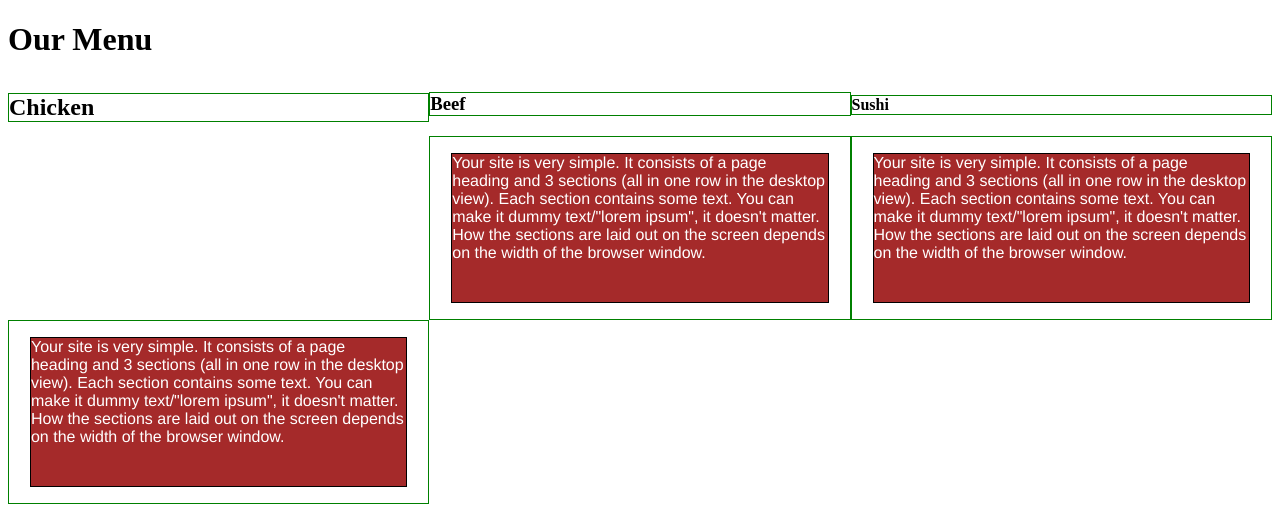
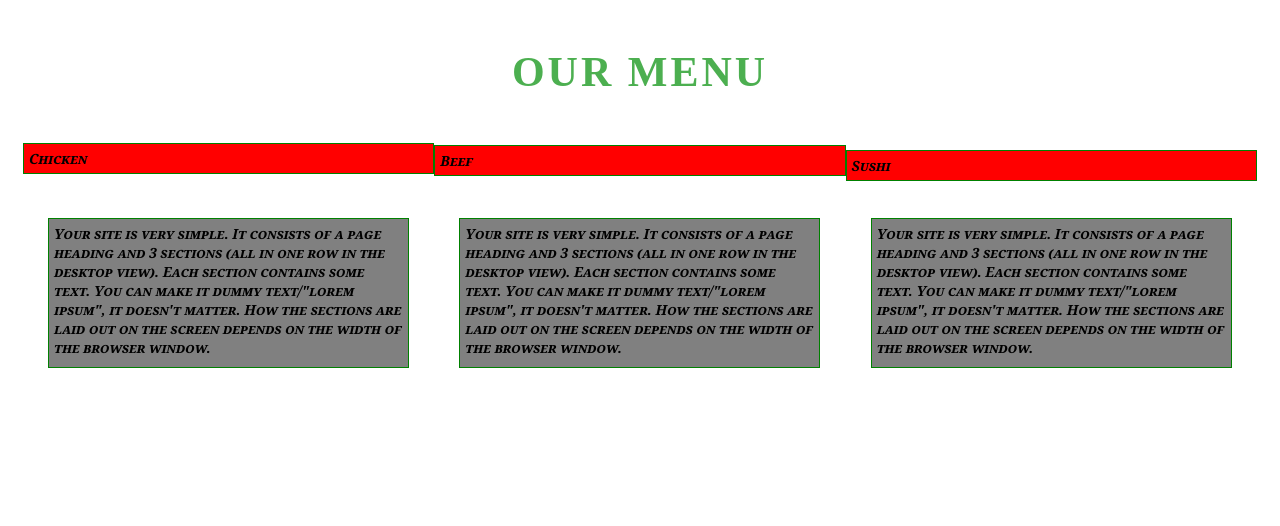
Before and after one commit to OtavioHSa/mod2_solution, a plain HTML site: page index.html in a window 1280 px wide. Drawn offline with Linux system fonts and the light colour scheme.

Commit message:
Update Style.css

```diff
--- a/CSS/Style.css
+++ b/CSS/Style.css
@@ -1,20 +1,51 @@
-* {
+*{
   box-sizing: border-box;
+  padding: 5px;
 }
 h1 {
-  margin-bottom: 15px;
+  margin-bottom: 25px;
+  margin-top: 25px;
+  font-size:42px;
+  text-align:center;
+  text-transform:uppercase;
+  color:#4CAF50;
+  letter-spacing: 3px
 }
 
-p {
-  border: 1px solid black;
-  background-color: #A52A2A;
+p{
+  border: 1px solid green;
+  background-color: gray;
   width: 90%;
   height: 150px;
   margin-right: auto;
   margin-left: auto;
-  font-family: Helvetica;
-  color: white;
+  font: italic small-caps bold 14px Georgia, serif;
+
 }
+
+h2 { border: 1px solid green;
+  background-color: red;
+  width: 90%
+  height: 50px;
+  margin-right: auto;
+  margin-left: auto;
+  font: italic small-caps bold 14px Georgia, serif;}
+
+  h3 { border: 1px solid green;
+  background-color: red;
+  width: 90%
+  height: 50px;
+  margin-right: auto;
+  margin-left: auto;
+  font: italic small-caps bold 14px Georgia, serif;}
+
+  h4 { border: 1px solid green;
+  background-color: red;
+  width: 90%
+  height: 50px;
+  margin-right: auto;
+  margin-left: auto;
+  font: italic small-caps bold 14px Georgia, serif;}
 
 /* Simple Responsive Framework. */
 .row {
@@ -25,7 +56,7 @@ p {
 @media (min-width: 992px) {
   .col-lg-1, .col-lg-2, .col-lg-3, .col-lg-4, .col-lg-5, .col-lg-6, .col-lg-7, .col-lg-8, .col-lg-9, .col-lg-10, .col-lg-11, .col-lg-12 {
     float: left;
-    border: 1px solid green;
+
   }
   .col-lg-1 {
     width: 8.33%;
@@ -69,7 +100,7 @@ p {
 @media (min-width: 768px) and (max-width: 991px) {
   .col-md-1, .col-md-2, .col-md-3, .col-md-4, .col-md-5, .col-md-6, .col-md-7, .col-md-8, .col-md-9, .col-md-10, .col-md-11, .col-md-12 {
     float: left;
-    border: 1px solid green;
+
   }
   .col-md-1 {
     width: 8.33%;
@@ -112,7 +143,7 @@ p {
 @media (max-width: 767px) {
   .col-sm-1, .col-sm-2, .col-sm-3, .col-sm-4, .col-sm-5, .col-sm-6, .col-sm-7, .col-sm-8, .col-sm-9, .col-sm-10, .col-sm-11, .col-sm-12 {
     float: left;
-    border: 1px solid green;
+
   }
   .col-sm-1 {
     width: 8.33%;
```
